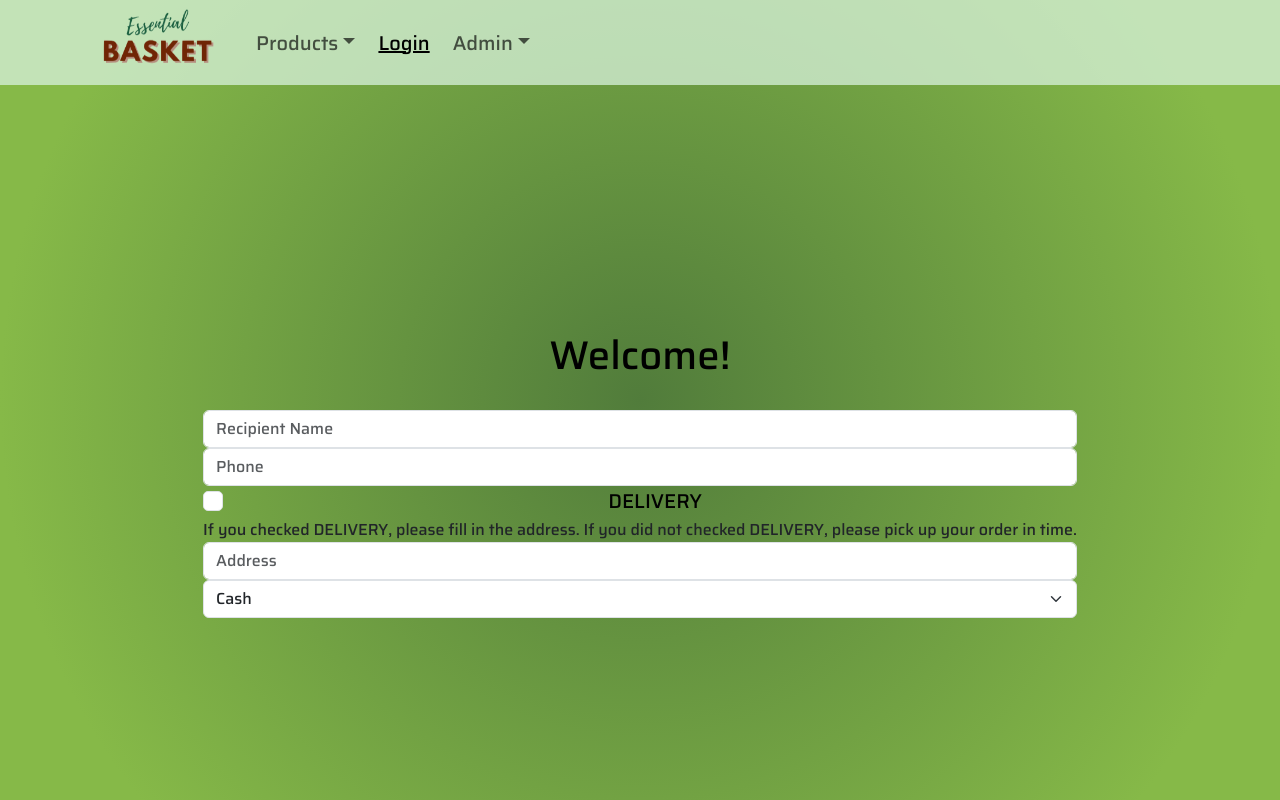
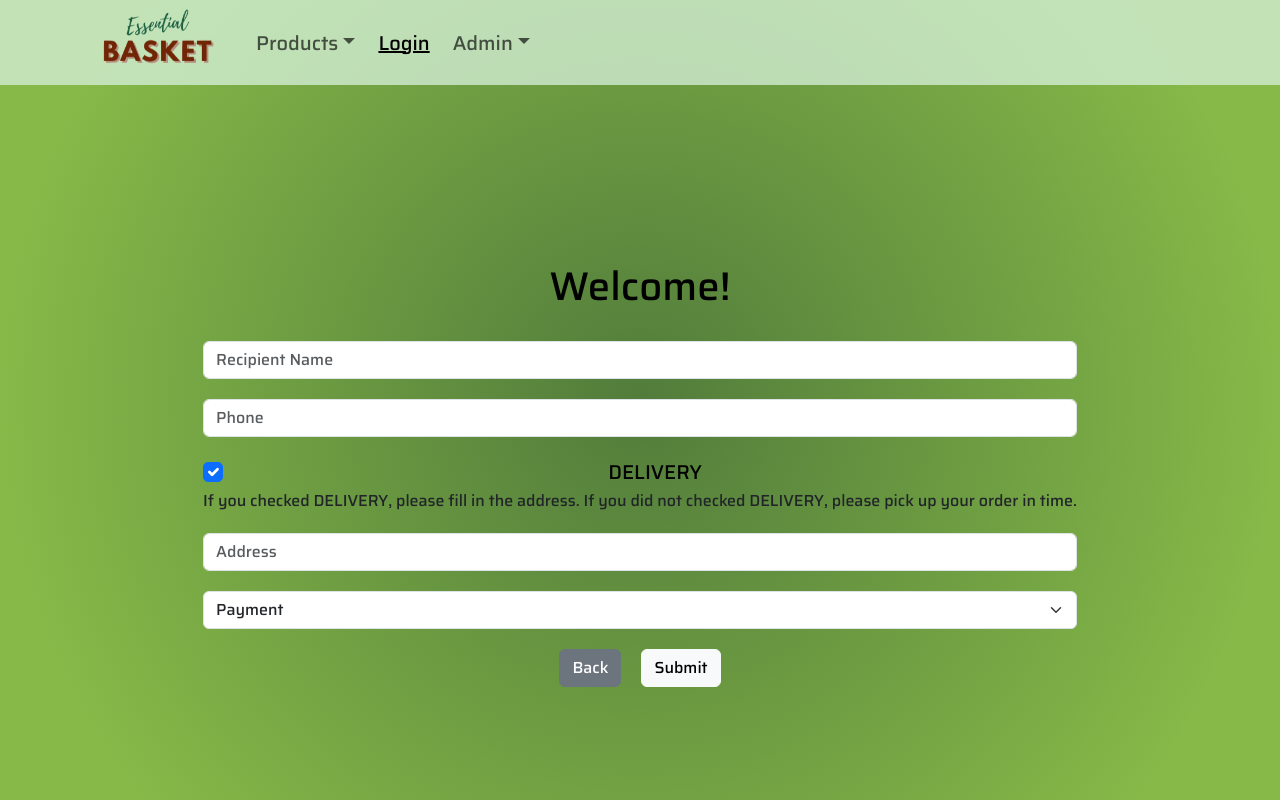
Before and after one commit to BomingYu/Capstone_Project, a React (Vite) app in the folder frontend/: page / in a window 1280 px wide. Built offline with nearby package versions, Linux system fonts and the light colour scheme; the HTML template or start-up script is replaced by a standard one.

Commit message:
Rate bug fixed

```diff
--- a/frontend/src/App.css
+++ b/frontend/src/App.css
@@ -164,9 +164,10 @@ body {
   gap: 15px;
 }
 
-.loginForm , .signupForm , .userSettingForm , .addNewProductForm , .commentInputForm{
+.loginForm , .signupForm , .userSettingForm , .addNewProductForm , .commentInputForm , .orderForm{
   display: flex;
   flex-direction: column;
+  flex-wrap: wrap;
   justify-content: center;
   align-items: center;
   gap: 20px;
@@ -277,11 +278,12 @@ body {
   border-radius: 5px;
   font-family: 'Saira', sans-serif;
 }
-.cartBtn , .cartChildDiv , .orderPageBtns{
+.cartBtn , .cartChildDiv , .orderPageBtns , .orderBtnDiv{
   display: flex;
   align-items: center;
   gap: 20px;
 }
+
 .cartChildDiv{
   justify-content: flex-end;
 }
--- a/frontend/src/components/CommentInputComponent.jsx
+++ b/frontend/src/components/CommentInputComponent.jsx
@@ -6,6 +6,16 @@ import useInputData from "../hooks/useInputData";
 import AlertMessage from "./AlertComponent";
 import { useState } from "react";
 import axios from "axios";
+
+const CommentInputComponent = ({ userid, productid }) => {
+  const [comment, clearComment] = useInputData("");
+
+  const [showAlert, setShowAlert] = useState(false);
+  const [alertVariant, setAlertVariant] = useState();
+  const [alertHeading, setAlertHeading] = useState();
+
+  const [showRateAlert, setShowRateAlert] = useState(false);
+  const [rateAlertVariant , setRateAlertVariant] = useState();
 
   const setRate = (rateValue) => {
     console.log(userid);
@@ -32,16 +42,6 @@ const setRate = (rateValue) => {
         }
       });
   }
-
-const CommentInputComponent = ({ userid, productid }) => {
-  const [comment, clearComment] = useInputData("");
-
-  const [showAlert, setShowAlert] = useState(false);
-  const [alertVariant, setAlertVariant] = useState();
-  const [alertHeading, setAlertHeading] = useState();
-
-  const [showRateAlert, setShowRateAlert] = useState(false);
-  const [rateAlertVariant , setRateAlertVariant] = useState();
 
   const handleSubmit = (e) => {
     e.preventDefault();
--- a/frontend/src/components/OrderComponent.jsx
+++ b/frontend/src/components/OrderComponent.jsx
@@ -1,30 +1,85 @@
+import { useState , useEffect} from "react";
 import Form from "react-bootstrap/Form";
+import Button from "react-bootstrap/Button";
+import useInputData from "../hooks/useInputData";
+import { useNavigate } from "react-router-dom";
+import { useUserContext } from "../contexts/userContext";
+import axios from "axios";
 
 const OrderComponent = () => {
+  const navigate = useNavigate();
+  const {user} = useUserContext();
+
+  const [recName , clearRecName] = useInputData("")
+  const [phone , clearPhone] = useInputData("")
+  const [isChecked, setIsChecked] = useState(true);
+  const [address , clearAddress] = useInputData("")
+  const [payment, setPayment] = useState("");
+
+  const [orderItems , setOrderItems] = useState([])
+
+  useEffect(() => {
+    if (user) {
+      axios.get("http://localhost:8080/carts/" + user.id).then((response) => {
+        console.log(response.data.data);
+        setOrderItems(response.data.data);
+      });
+    }
+  }, []);
+
+
+  const handleSubmit = (e) => {
+    e.preventDefault();
+
+  }
+  const handleCheckBox = () => {
+    setIsChecked(!isChecked);
+  };
+
+  const handlePayment = (e) => {
+    setPayment(e.target.value);
+  };
+
+  const handleBackButton = () => [
+    navigate("/orderItems")
+  ]
+
   return (
-    <Form>
-      <Form.Control type="text" placeholder="Recipient Name" />
-      <Form.Control type="text" placeholder="Phone" />
+    <Form className="orderForm" onSubmit={handleSubmit}>
+      <Form.Control type="text" placeholder="Recipient Name" {...recName}/>
+      <Form.Control type="text" placeholder="Phone" {...phone}/>
       <div>
         <Form.Check
           type="checkbox"
           id="custom-switch"
           label="DELIVERY"
           className="componnetText"
+          checked={isChecked}
+          onChange={handleCheckBox}
         />
         <span>
           If you checked DELIVERY, please fill in the address. If you did not
           checked DELIVERY, please pick up your order in time.
         </span>
       </div>
-      <Form.Control type="text" placeholder="Address" />
-      <Form.Select className="componnetText">
+
+      <Form.Control type="text" placeholder="Address" disabled={!isChecked} {...address}/>
+
+      <Form.Select
+        className="componnetText"
+        onChange={handlePayment}
+        value={payment}
+      >
         <option value="" disabled hidden>
           Payment
         </option>
         <option>Cash</option>
         <option>Card</option>
       </Form.Select>
+      <div className="orderBtnDiv">
+        <Button variant="secondary" onClick={handleBackButton}>Back</Button>
+        <Button variant="light" type="submit">Submit</Button>
+      </div>
     </Form>
   );
 };
--- a/frontend/src/pages/CartPage.jsx
+++ b/frontend/src/pages/CartPage.jsx
@@ -54,7 +54,7 @@ function CartPage() {
   }, [state]);
 
   const handlePayBtn = () => {
-    navigate("/order")
+    navigate("/orderItems")
   };
 
   const handleDelete = (cartid) => {
--- a/frontend/src/pages/OrderPage.jsx
+++ b/frontend/src/pages/OrderItemPage.jsx
@@ -5,7 +5,7 @@ import axios from "axios";
 import OrderItemComponent from "../components/OrderItemComponent";
 import { useNavigate } from "react-router-dom";
 
-const OrderPage = () => {
+const OrderItemPage = () => {
   const { user } = useUserContext();
   const [cartProduct, setCartProduct] = useState([]);
   const navigate = useNavigate()
@@ -65,4 +65,4 @@ const OrderPage = () => {
   );
 };
 
-export default OrderPage;
+export default OrderItemPage;
--- a/frontend/src/routes/AppRoutes.jsx
+++ b/frontend/src/routes/AppRoutes.jsx
@@ -7,7 +7,7 @@ import ProtectedRoute from "./ProtectedRoutes";
 import AddProductPage from "../pages/AddProductPage";
 import ProductPage, { AllProducts, ProductByCategory , ProductDetailPage} from "../pages/ProductPage";
 import CartPage from "../pages/CartPage";
-import OrderPage from "../pages/OrderPage";
+import OrderItemPage from "../pages/OrderItemPage";
 
 function AppRoutes(props){
     return(
@@ -22,7 +22,7 @@ function AppRoutes(props){
                 <Route path="byCategory/:category" element={<ProductByCategory />}/>
                 <Route path="byId/:id" element={<ProductDetailPage />}/>
             </Route>
-            <Route path="/order" element={<OrderPage />}/>
+            <Route path="/orderItems" element={<OrderItemPage />}/>
             <Route path="/carts" element={<ProtectedRoute><CartPage {...props} /></ProtectedRoute>} />
         </Routes>
     )
```
Lines whose indentation alone changed are shown as unchanged.
